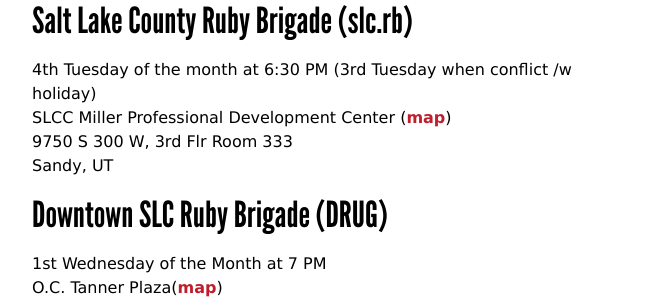
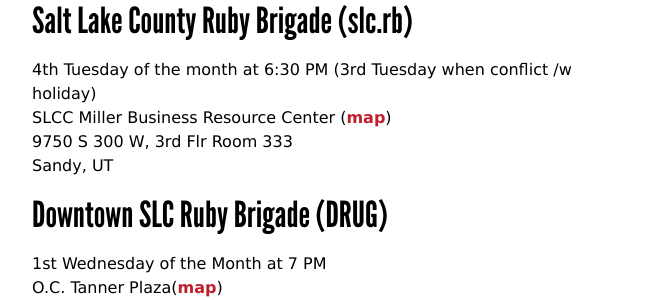
Before and after one commit to urug/urug.github.io, a Jekyll site: the page built from index.html, in a window 1280 px wide. Shown: the part 500-800 px from the top of the page, without its empty margins (308-971 px from the left). Built offline with Jekyll 4.4.1, drawn with Linux system fonts in a browser that asks for light colours.

Commit message:
Updated building name for slc.rb location

```diff
--- a/index.html
+++ b/index.html
@@ -10,7 +10,7 @@
 
 <h2 id="slc.rb">Salt Lake County Ruby Brigade (slc.rb)</h2>
 <p>4th Tuesday of the month at 6:30 PM (3rd Tuesday when conflict /w holiday)<br>
-SLCC Miller Professional Development Center (<a href="http://goo.gl/maps/BMNN3">map</a>)<br>
+SLCC Miller Business Resource Center (<a href="http://goo.gl/maps/BMNN3">map</a>)<br>
 9750 S 300 W, 3rd Flr Room 333<br>
 Sandy, UT</p>
 
```
